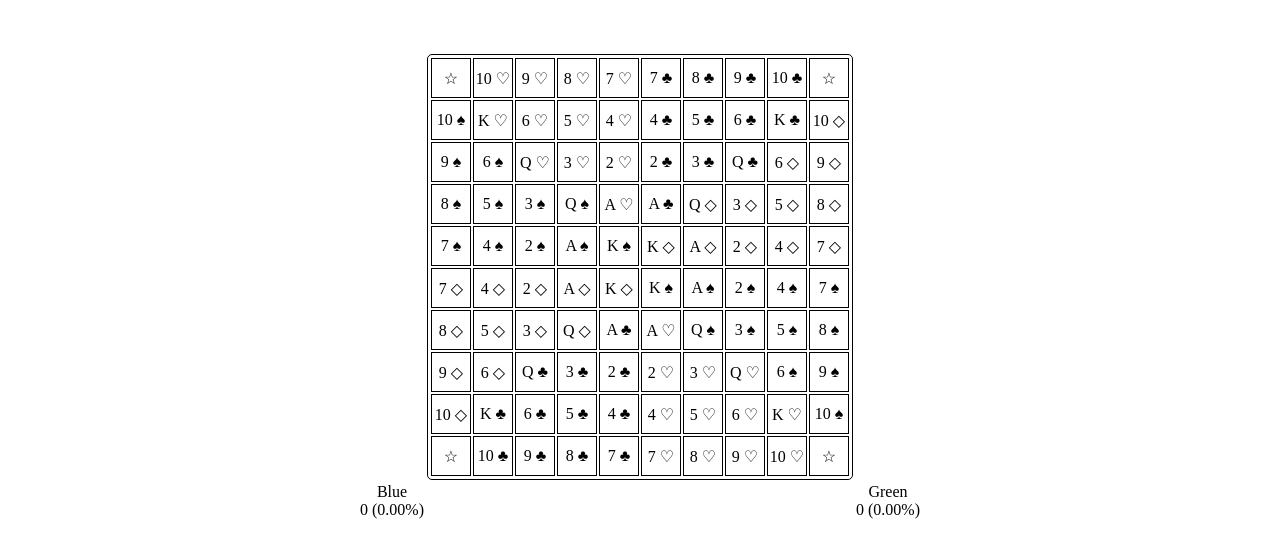
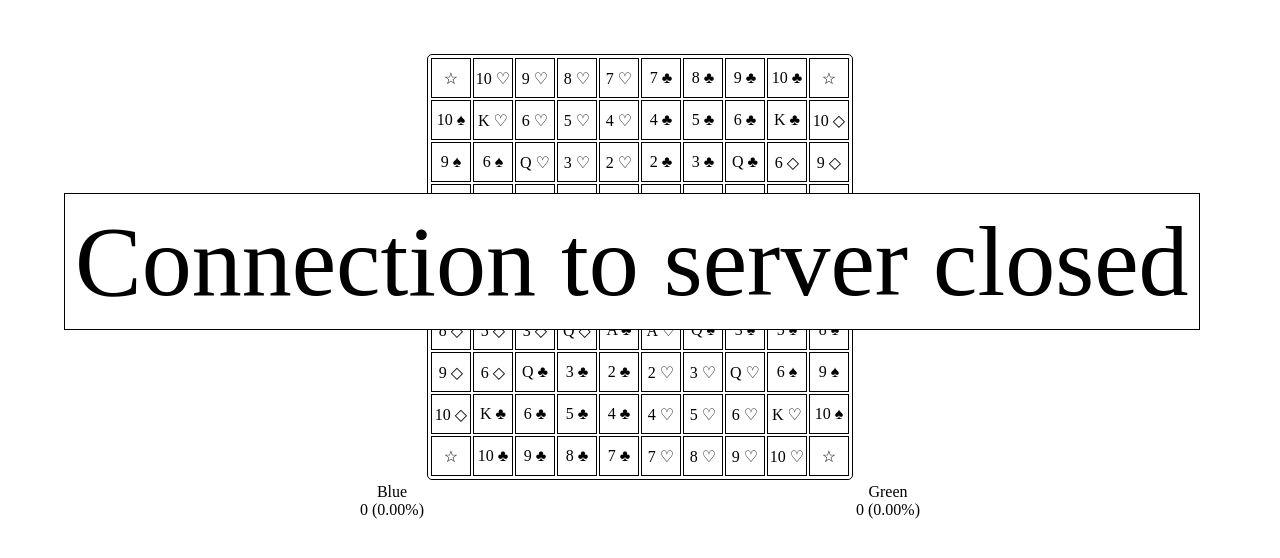
Before and after one commit to rorico/Side-Projects, a website with bundled scripts: page Double Series/online/Double Series.html in a window 1280 px wide. Built offline with nearby package versions, Linux system fonts and the light colour scheme; no server answers.

Commit message:
add message when disconnected

```diff
--- a/Double Series/online/Double Series.css
+++ b/Double Series/online/Double Series.css
@@ -113,14 +113,10 @@
     position: relative;
     z-index: 2;
 }
-#pause {
-    opacity: 0.5;
+#msg {
     background-color: white;
     font-size: 100px;
-    top: 40%;
-    left: 80%;
     position: fixed;
-    display: none;
     border: 1px black solid;
     padding: 10px;
 }
--- a/Double Series/online/Double Series.js
+++ b/Double Series/online/Double Series.js
@@ -36,6 +36,14 @@ function startConnection() {
     connection.onerror = function (error) {
         console.log(error);
     };
+
+    connection.onclose = function () {
+        var message = "Connection to server closed";
+        $("body").append("<div id='msg'>" + message + "</div>");
+        var leftOffset = ($("body").innerWidth() - $("#msg").outerWidth())/2;
+        var topOffset = ($("body").innerHeight() - $("#msg").outerHeight())/2;
+        $("#msg").css("left",leftOffset).css("top",topOffset);
+    }
 
     connection.onmessage = function (message) {
         var data = JSON.parse(message.data);
```
